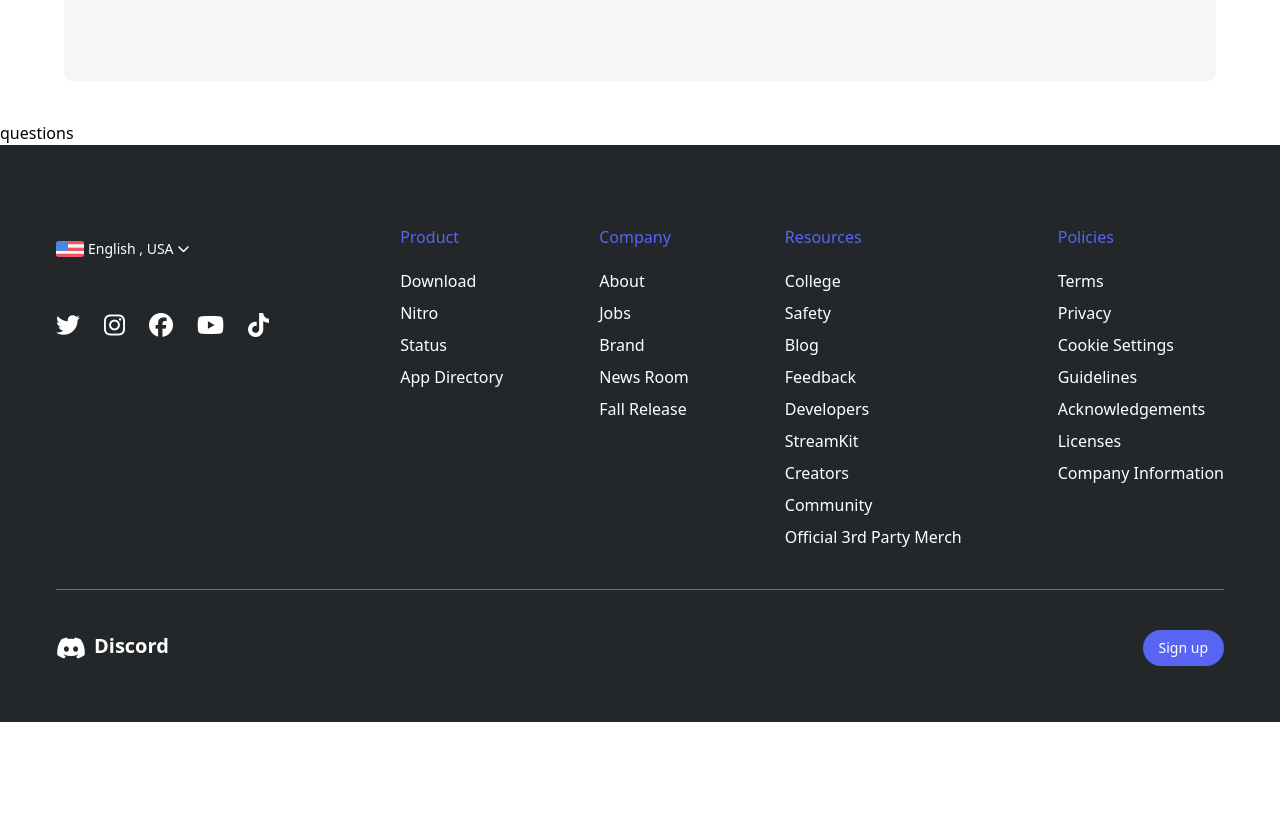
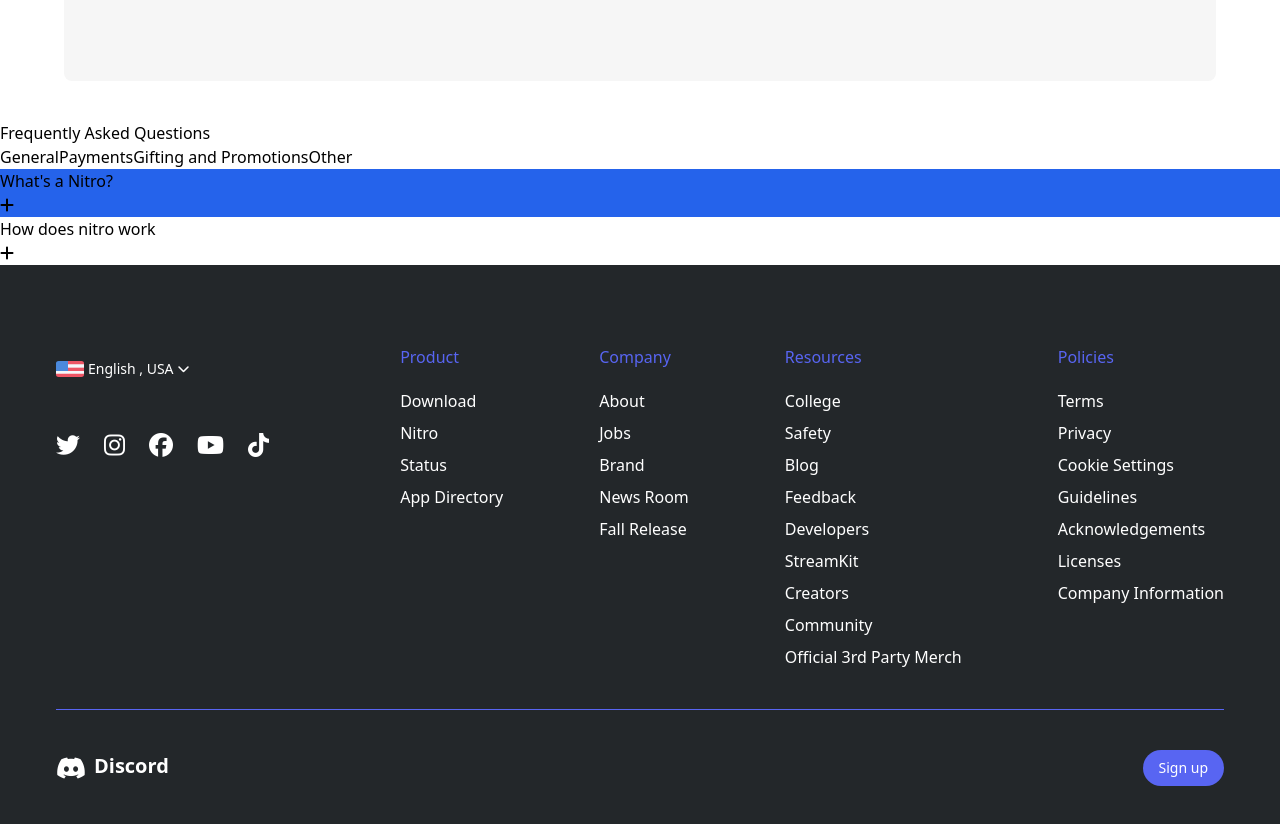
Before and after one commit to bhuwanpp/Discord-Clone, a React (Vite) app: page /nitro in a window 1280 px wide. Shown: the part 6360-7184 px from the top of the page. Before the commit the page ends 7082 px from the top, so only its background shows below. Built offline with nearby package versions, Linux system fonts and the light colour scheme; some icons are missing.

Commit message:
work on nitro frequently question

```diff
--- a/src/nitro/Questions.jsx
+++ b/src/nitro/Questions.jsx
@@ -1,3 +1,114 @@
+import { useEffect, useRef, useState } from "react";
+
 export default function Questions() {
-  return <div>questions</div>;
+  const [showBox1, setShowBox1] = useState(false);
+  const [showBox2, setShowBox2] = useState(false);
+  const [showBox3, setShowBox3] = useState(false);
+  const [showBox4, setShowBox4] = useState(false);
+  const [showBox5, setShowBox5] = useState(false);
+
+  const moreInfoRef = useRef(null);
+
+  function showBox() {
+    setShowBox1(!showBox1);
+    setShowBox2(false);
+    setShowBox3(false);
+    setShowBox4(false);
+    setShowBox5(false);
+  }
+
+  function showBoxTwo() {
+    setShowBox2(!showBox2);
+    setShowBox1(false);
+    setShowBox3(false);
+    setShowBox4(false);
+    setShowBox5(false);
+  }
+  function showBoxThree() {
+    setShowBox3(!showBox3);
+    setShowBox1(false);
+    setShowBox2(false);
+    setShowBox4(false);
+    setShowBox5(false);
+  }
+  function showBoxFour() {
+    setShowBox4(!showBox4);
+    setShowBox1(false);
+    setShowBox2(false);
+    setShowBox3(false);
+    setShowBox5(false);
+  }
+  function showBoxFive() {
+    setShowBox5(!showBox5);
+    setShowBox1(false);
+    setShowBox2(false);
+    setShowBox3(false);
+    setShowBox4(false);
+  }
+  function handleClickOutside() {
+    if (moreInfoRef.current && !moreInfoRef.current.contains(event.target)) {
+      setShowBox1(false);
+      setShowBox2(false);
+      setShowBox3(false);
+      setShowBox4(false);
+      setShowBox5(false);
+    }
+  }
+  useEffect(() => {
+    document.addEventListener("mousedown", handleClickOutside);
+    return () => {
+      document.removeEventListener("mousedown", handleClickOutside);
+    };
+  });
+  return (
+    <div className="questions">
+      <h2>Frequently Asked Questions</h2>
+      <div className="links">
+        <a className="cursor-pointer">General</a>
+        <a href="#">Payments</a>
+        <a href="#">Gifting and Promotions</a>
+        <a href="#">Other</a>
+      </div>
+      <div ref={moreInfoRef} className="box">
+        {/* box-1  */}
+        <div className="box1 cursor-pointer bg-blue-600" onClick={showBox}>
+          <h5>What's a Nitro?</h5>
+          <i
+            className={`fa-solid fa-plus transition-all ${
+              showBox1 === true ? "rotate-45" : ""
+            }`}
+          ></i>
+          {showBox1 && (
+            <div className="relative">
+              <p>
+                Nitro is a subscription service that unlocks features and perks
+                across Discord, giving you more ways to have fun and express
+                yourself.
+              </p>
+            </div>
+          )}
+        </div>
+
+        {/* box-2  */}
+        <div className="box2 cursor-pointer" onClick={showBoxTwo}>
+          <h5>How does nitro work</h5>
+          <i
+            className={`fa-solid fa-plus transition-all ${
+              showBox2 === true ? "rotate-45" : ""
+            }`}
+          ></i>
+          {showBox2 && (
+            <div className="relative">
+              <p>
+                Nitro is our most popular plan that unlocks access to all
+                available Nitro perks, and Nitro Basic includes a selection of
+                the most-loved Nitro perks that help you better express
+                yourself. See the comparison chart above for a full breakdown!
+              </p>
+            </div>
+          )}
+        </div>
+      </div>
+    </div>
+  );
 }
```
